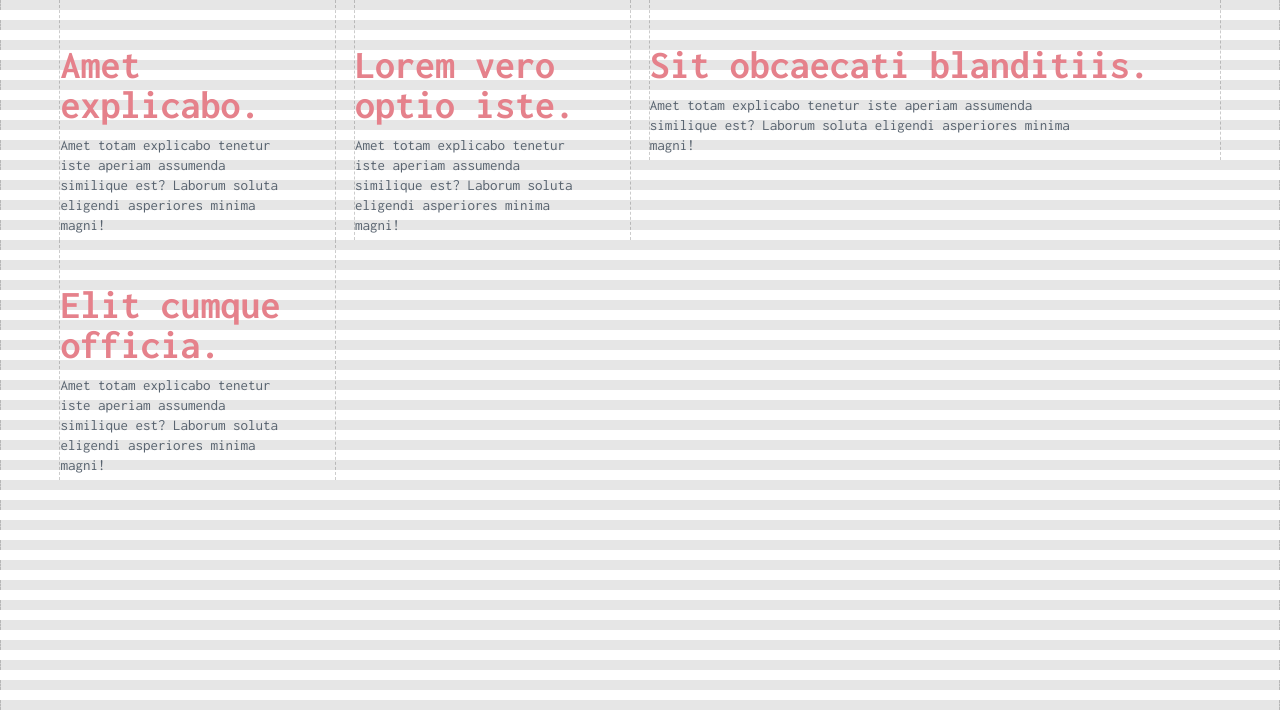
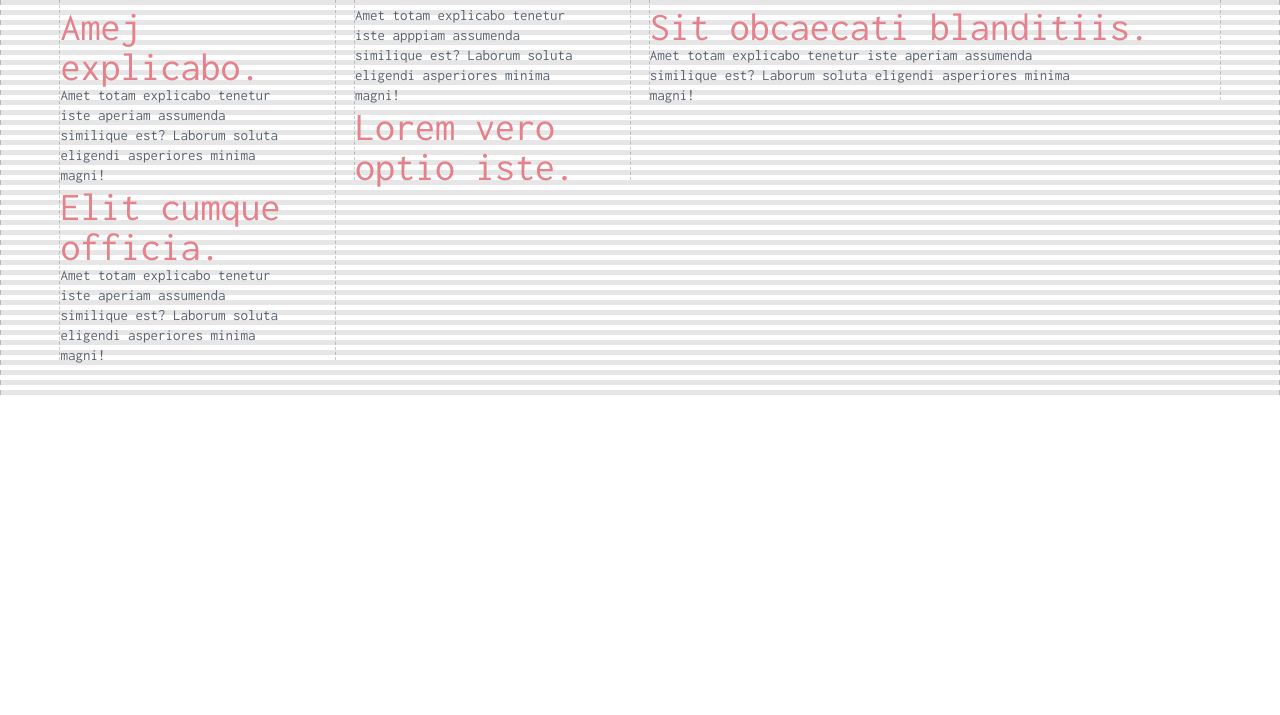
Before and after one commit to kieranbrowne/Solar, a PHP site: page / in a window 1280 px wide. Shown: the top 715 px of the page. Run offline with PHP 8.4, Linux system fonts and the light colour scheme.

Commit message:
'newer' mixin sets height by baseline and shifts everything accordingly

```diff
--- a/index.php
+++ b/index.php
@@ -55,17 +55,17 @@
 
     <div class="row">
       <div class="span-3">
-        <h1>Amet explicabo.</h1>
+        <h1>Amej explicabo.</h1>
         <p>
           Amet totam explicabo tenetur iste aperiam assumenda similique est? Laborum soluta eligendi asperiores minima magni!
         </p>
       </div>
 
       <div class="span-3">
+        <p>
+          Amet totam explicabo tenetur iste apppiam assumenda similique est? Laborum soluta eligendi asperiores minima magni!
+        </p>
         <h1>Lorem vero optio iste.</h1>
-        <p>
-          Amet totam explicabo tenetur iste aperiam assumenda similique est? Laborum soluta eligendi asperiores minima magni!
-        </p>
       </div>
 
       <div class="span-6">
--- a/style.css
+++ b/style.css
@@ -27,26 +27,28 @@ body {
     font-family: 'Inconsolata', monospace; }
 
 h1 {
-  color: #e5818b; }
+  color: #e5818b;
+  font-weight: 100; }
 
 p {
-  color: #58636f; }
+  color: #58636f;
+  font-weight: 100; }
 
 h1 {
   margin: 0;
   padding: 0;
   font-size: 40px;
   line-height: 40px;
-  margin-bottom: 10px !important;
-  margin-top: 45px !important; }
+  margin-top: 7px;
+  margin-bottom: -7px; }
 
 p {
   margin: 0;
   padding: 0;
   font-size: 15px;
   line-height: 20px;
-  margin-bottom: 5px !important;
-  margin-top: 0px !important; }
+  margin-top: 5.125px;
+  margin-bottom: -5.125px; }
 
 .grid {
   max-width: 1200px;
@@ -412,8 +414,8 @@ p {
   position: absolute; }
   .grid-base .span-12 {
     display: block !important;
-    height: 10px;
-    margin-bottom: 10px;
+    height: 5px;
+    margin-bottom: 5px;
     background-color: #e6e6e6; }
 
 div[class^=grid] {
--- a/style.scss
+++ b/style.scss
@@ -13,10 +13,12 @@ body {
 }
 h1 {
   color: rgb(229,129,139);
+  font-weight: 100;
 }
 
 p {
   color: rgb(88,99,111);
+  font-weight: 100;
 }
 
 @include baseline(6px); // vertical grid
@@ -27,8 +29,8 @@ p {
   position: absolute;
   .span-12 {
     display: block !important;
-    height: 10px;
-    margin-bottom: 10px;
+    height: 5px;
+    margin-bottom: 5px;
     background-color: rgb(230,230,230);
   }
 }
```
Also changed, not shown: _solar.scss (+17 -3 lines).
